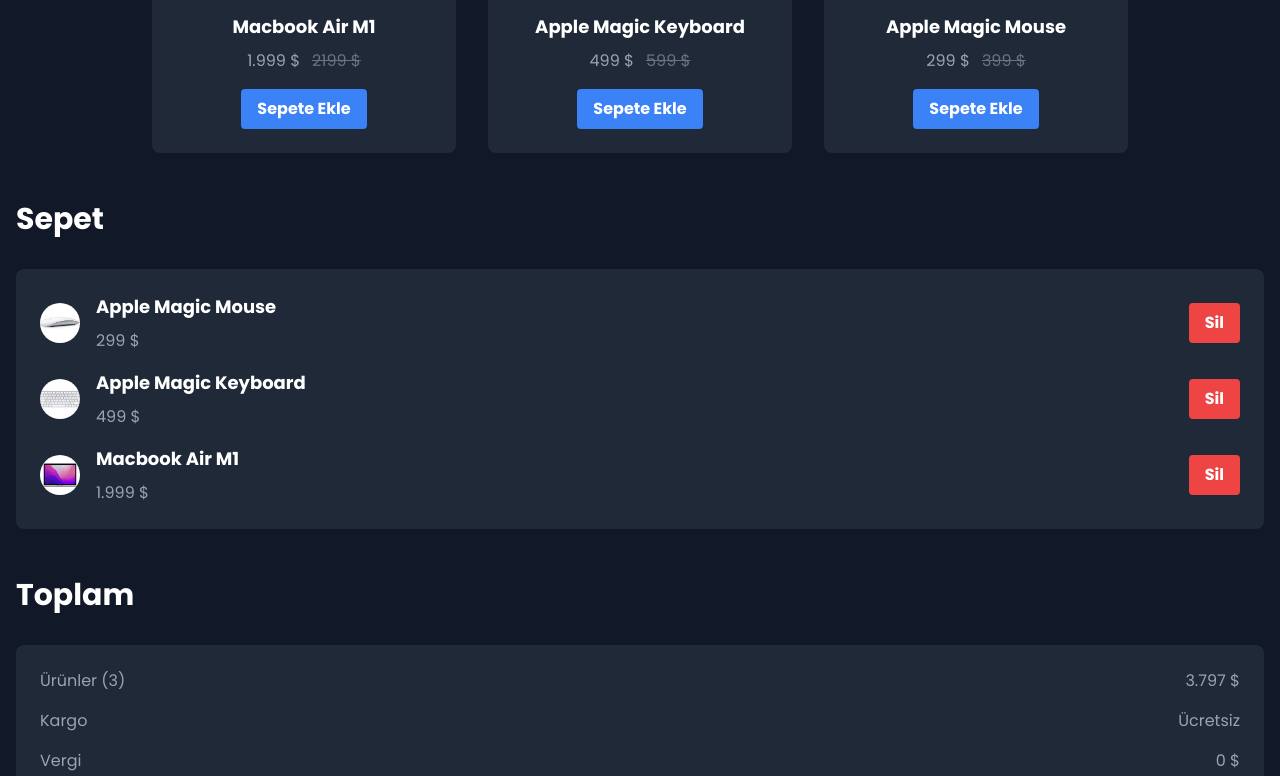
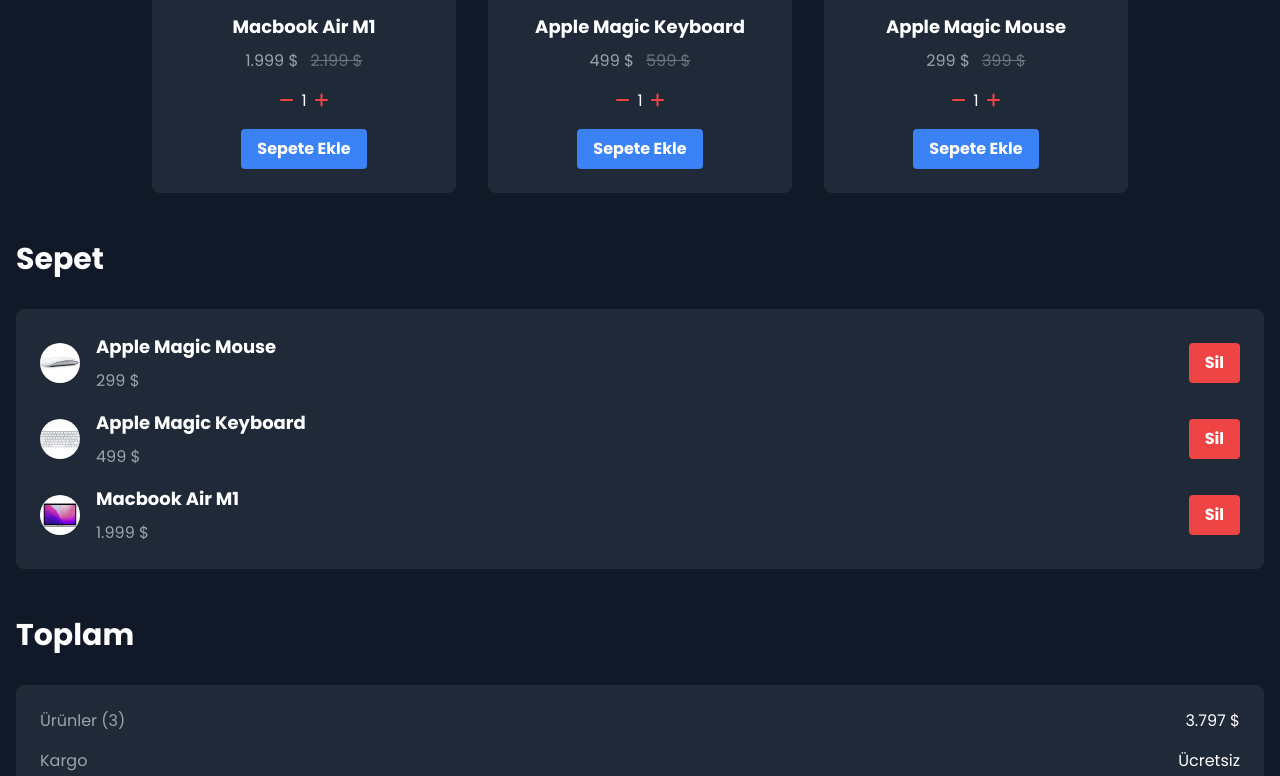
Before and after one commit to yamisagi/rapid-cart, a plain HTML site: page index.html in a window 1280 px wide. Shown: the part 511-1287 px from the top of the page. Drawn offline with Linux system fonts and the light colour scheme.

Commit message:
Implement: Quantity Buttons

```diff
--- a/index.html
+++ b/index.html
@@ -8,11 +8,22 @@
       rel="stylesheet"
       href="https://fonts.googleapis.com/css2?family=Poppins:wght@300;400;500;700&display=swap"
     />
+    <link
+      rel="stylesheet"
+      href="https://cdnjs.cloudflare.com/ajax/libs/font-awesome/6.4.0/css/all.min.css"
+      integrity="sha512-iecdLmaskl7CVkqkXNQ/ZH/XLlvWZOJyj7Yy7tcenmpD1ypASozpmT/E0iPtmFIB46ZmdtAc9eNBvH0H/ZpiBw=="
+      crossorigin="anonymous"
+      referrerpolicy="no-referrer"
+    />
     <title>RapidCart</title>
   </head>
   <body class="bg-gray-900">
     <header>
-      <h1 class="text-ellipsis text-5xl text-yellow-50 m-10">RapidCart</h1>
+      <h1
+        class="text-ellipsis text-5xl text-yellow-50 m-10 text-center sm:text-center md:text-center lg:text-left"
+      >
+        RapidCart
+      </h1>
     </header>
     <main>
       <div class="bg-gray-900 text-white py-8 px-4">
@@ -36,9 +47,18 @@
                   class="w-64 mb-4 rounded"
                 />
                 <h2 class="text-lg font-semibold mb-2">Macbook Air M1</h2>
-                <div class="flex space-x-3">
-                  <p class="text-gray-400 mb-4">1.999 $</p>
-                  <p class="text-gray-500 line-through">2199 $</p>
+                <div class="flex space-x-3 mb-4">
+                  <p class="text-gray-400">1.999 $</p>
+                  <p class="text-gray-500 line-through">2.199 $</p>
+                </div>
+                <div class="flex space-x-2 mb-4">
+                  <button class="quantity-btn" id="decrease-btn">
+                    <i class="fas fa-minus text-red-500"></i>
+                  </button>
+                  <p class="quantity">1</p>
+                  <button class="quantity-btn text-red-500" id="increase-btn">
+                    <i class="fas fa-plus"></i>
+                  </button>
                 </div>
                 <button
                   class="bg-blue-500 hover:bg-blue-600 text-white font-semibold py-2 px-4 rounded"
@@ -46,6 +66,7 @@
                   Sepete Ekle
                 </button>
               </div>
+
               <div
                 class="bg-gray-800 rounded-lg p-6 flex flex-col items-center"
               >
@@ -58,6 +79,15 @@
                 <div class="flex space-x-3">
                   <p class="text-gray-400 mb-4">499 $</p>
                   <p class="text-gray-500 line-through">599 $</p>
+                </div>
+                <div class="flex space-x-2 mb-4">
+                  <button class="quantity-btn" id="decrease-btn">
+                    <i class="fas fa-minus text-red-500"></i>
+                  </button>
+                  <p class="quantity">1</p>
+                  <button class="quantity-btn text-red-500" id="increase-btn">
+                    <i class="fas fa-plus"></i>
+                  </button>
                 </div>
                 <button
                   class="bg-blue-500 hover:bg-blue-600 text-white font-semibold py-2 px-4 rounded"
@@ -78,11 +108,21 @@
                   <p class="text-gray-400 mb-4">299 $</p>
                   <p class="text-gray-500 line-through">399 $</p>
                 </div>
+                <div class="flex space-x-2 mb-4">
+                  <button class="quantity-btn" id="decrease-btn">
+                    <i class="fas fa-minus text-red-500"></i>
+                  </button>
+                  <p class="quantity">1</p>
+                  <button class="quantity-btn text-red-500" id="increase-btn">
+                    <i class="fas fa-plus"></i>
+                  </button>
+                </div>
                 <button
                   class="bg-blue-500 hover:bg-blue-600 text-white font-semibold py-2 px-4 rounded"
                 >
                   Sepete Ekle
                 </button>
+              </div>
             </div>
           </div>
         </div>
@@ -102,9 +142,7 @@
                   class="w-10 h-10 rounded-full mr-4"
                 />
                 <div>
-                    <h3 class="text-lg font-semibold mb-2">
-                      Apple Magic Mouse
-                    </h3>
+                  <h3 class="text-lg font-semibold mb-2">Apple Magic Mouse</h3>
                   <p class="text-gray-400">299 $</p>
                 </div>
               </div>
@@ -165,26 +203,27 @@
           <div class="bg-gray-800 rounded-lg p-6">
             <div class="flex justify-between mb-4">
               <p class="text-gray-400">Ürünler (3)</p>
-                    <p class="text-gray-400">3.797 $</p>
+              <p class="text-white">3.797 $</p>
             </div>
             <div class="flex justify-between mb-4">
               <p class="text-gray-400">Kargo</p>
-                    <p class="text-gray-400">Ücretsiz</p>
+              <p class="text-white">Ücretsiz</p>
             </div>
             <div class="flex justify-between mb-4">
               <p class="text-gray-400">Vergi</p>
-                    <p class="text-gray-400">0 $</p>
+              <p class="text-white">0 $</p>
             </div>
             <div class="flex justify-between mb-4">
               <p class="text-gray-400">Toplam</p>
-                    <p class="text-gray-400">3.797 $</p>
+              <p class="text-white">3.797 $</p>
             </div>
             <div class="flex justify-center">
-                <button class="bg-blue-500 hover:bg-blue-600 text-white items-center font-semibold py-2 px-4 rounded sm:w-full md:w-full lg:w-1/3">
+              <button
+                class="bg-blue-500 hover:bg-blue-600 text-white items-center font-semibold py-2 px-4 rounded sm:w-full md:w-full lg:w-1/3"
+              >
                 Ödeme Yap
               </button>
             </div>
-
           </div>
         </div>
       </div>
```
Also changed, not shown: src/style/tailwind/tailwind.css. Lines whose indentation alone changed are shown as unchanged.
